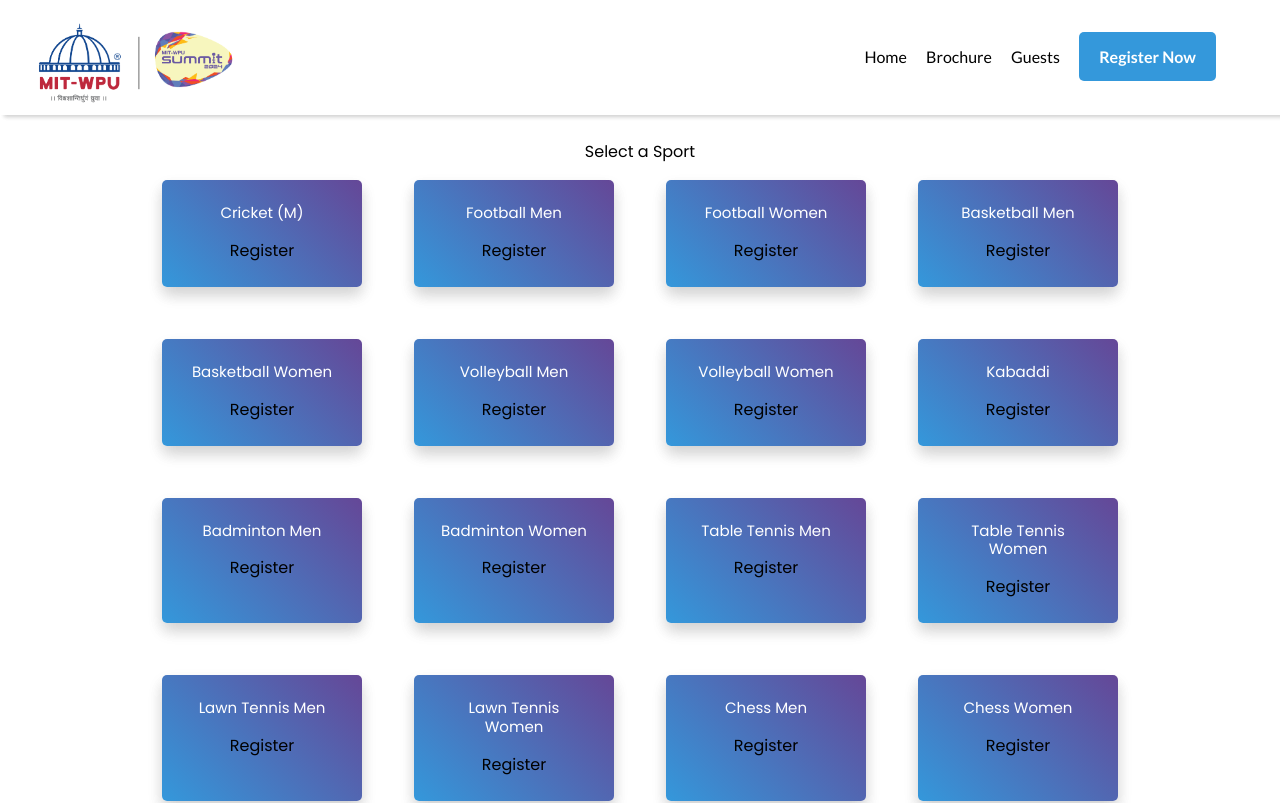
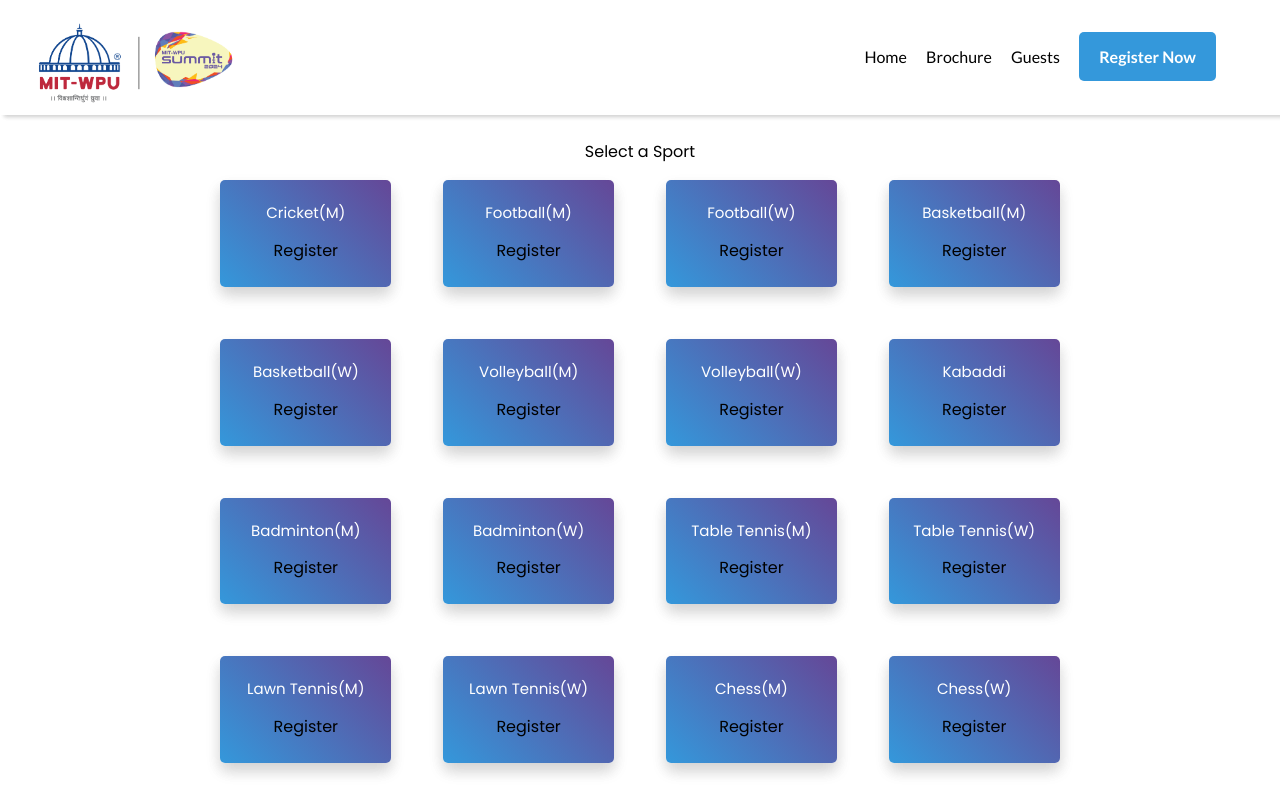
Before and after one commit to yashtekavade/summit-web, a React (Create React App) app in the folder client/: page /890123fasgbavblaadmin in a window 1280 px wide. Shown: the top 803 px of the page. Built offline with nearby package versions, Linux system fonts and the light colour scheme.

Commit message:
fixed no navigation from submit

```diff
--- a/client/package.json
+++ b/client/package.json
@@ -11,7 +11,7 @@
     "react": "^18.2.0",
     "react-countup": "^6.5.0",
     "react-dom": "^18.2.0",
-    "react-router-dom": "^6.20.1",
+    "react-router-dom": "^6.21.1",
     "react-scripts": "5.0.1",
     "react-toastify": "^9.1.3",
     "tailwindcss": "^3.4.0",
--- a/client/src/Components/Form/Form.jsx
+++ b/client/src/Components/Form/Form.jsx
@@ -3,6 +3,7 @@ import axios from "axios";
 import { toast, ToastContainer } from "react-toastify";
 import "react-toastify/dist/ReactToastify.css";
 import "./Form.css";
+import { useNavigate } from "react-router-dom";
 
 const sportsPlayerCount = {
   "Cricket(M)": 16,
@@ -28,6 +29,7 @@ const sportsPlayerCount = {
 };
 
 const Form = (props) => {
+  const navigate = useNavigate();
   const initialFormData = {
     collegeName: "",
     collegeType: "",
@@ -100,6 +102,8 @@ const Form = (props) => {
 
       // Display success toast
       toast.success("Form submitted successfully!");
+
+      navigate("/");
 
       // Add additional logic for handling the response, displaying success message, etc.
     } catch (error) {
--- a/client/src/Components/Sportsaval/Sportsaval.jsx
+++ b/client/src/Components/Sportsaval/Sportsaval.jsx
@@ -1,5 +1,6 @@
 import React, { useState } from "react";
 import { useNavigate } from "react-router-dom";
+import axios from "axios";
 import Navbar from "../Navbar/Navbar.jsx";
 import "./Sportsaval.css";
 
@@ -18,69 +19,79 @@ const SportsCard = ({ title, onSelectSport }) => {
 
 const Sportsaval = () => {
   const [selectedSport, setSelectedSport] = useState(null);
+  const [selectedSportDetails, setSelectedSportDetails] = useState(null);
+  const [loading, setLoading] = useState(false);
+  const [error, setError] = useState(null);
   const navigate = useNavigate();
 
-  const handleSelectSport = (sport) => {
-    setSelectedSport(sport);
-    navigate("/admin/result", { state: { title: sport } });
+  const handleSelectSport = async (sport) => {
+    try {
+      setLoading(true);
+      setError(null);
+
+      // Send a POST request with the selected sport name using Axios
+      const response = await axios.post(
+        "https://kvdwjdqr-4000.inc1.devtunnels.ms/summit/sport-details",
+        { title: sport },
+        {
+          headers: {
+            "Content-Type": "application/json",
+          },
+        }
+      );
+
+      const data = response.data;
+      console.log("Sport details:", data);
+
+      // Set the selected sport details in the state
+      setSelectedSportDetails(data);
+
+      // Navigate to the result page with the selected sport
+      navigate("/admin/result", { state: { title: sport, data } });
+    } catch (error) {
+      console.error("Axios error:", error);
+      setError("Error fetching sport details");
+    } finally {
+      setLoading(false);
+    }
   };
+
   return (
     <div>
       <Navbar />
       <div className="sports-landing-container">
         <h2>Select a Sport</h2>
         <div className="sports-list">
-          <SportsCard onSelectSport={handleSelectSport} title="Cricket (M)" />
-          <SportsCard onSelectSport={handleSelectSport} title="Football Men" />
+          <SportsCard onSelectSport={handleSelectSport} title="Cricket(M)" />
+          <SportsCard onSelectSport={handleSelectSport} title="Football(M)" />
+          <SportsCard onSelectSport={handleSelectSport} title="Football(W)" />
+          <SportsCard onSelectSport={handleSelectSport} title="Basketball(M)" />
+          <SportsCard onSelectSport={handleSelectSport} title="Basketball(W)" />
+          <SportsCard onSelectSport={handleSelectSport} title="Volleyball(M)" />
+          <SportsCard onSelectSport={handleSelectSport} title="Volleyball(W)" />
+          <SportsCard onSelectSport={handleSelectSport} title="Kabaddi" />
+          <SportsCard onSelectSport={handleSelectSport} title="Badminton(M)" />
+          <SportsCard onSelectSport={handleSelectSport} title="Badminton(W)" />
           <SportsCard
             onSelectSport={handleSelectSport}
-            title="Football Women"
+            title="Table Tennis(M)"
           />
           <SportsCard
             onSelectSport={handleSelectSport}
-            title="Basketball Men"
+            title="Table Tennis(W)"
           />
           <SportsCard
             onSelectSport={handleSelectSport}
-            title="Basketball Women"
+            title="Lawn Tennis(M)"
           />
           <SportsCard
             onSelectSport={handleSelectSport}
-            title="Volleyball Men"
+            title="Lawn Tennis(W)"
           />
-          <SportsCard
-            onSelectSport={handleSelectSport}
-            title="Volleyball Women"
-          />
-          <SportsCard onSelectSport={handleSelectSport} title="Kabaddi" />
-          <SportsCard onSelectSport={handleSelectSport} title="Badminton Men" />
-          <SportsCard
-            onSelectSport={handleSelectSport}
-            title="Badminton Women"
-          />
-          <SportsCard
-            onSelectSport={handleSelectSport}
-            title="Table Tennis Men"
-          />
-          <SportsCard
-            onSelectSport={handleSelectSport}
-            title="Table Tennis Women"
-          />
-          <SportsCard
-            onSelectSport={handleSelectSport}
-            title="Lawn Tennis Men"
-          />
-          <SportsCard
-            onSelectSport={handleSelectSport}
-            title="Lawn Tennis Women"
-          />
-          <SportsCard onSelectSport={handleSelectSport} title="Chess Men" />
-          <SportsCard onSelectSport={handleSelectSport} title="Chess Women" />
-          <SportsCard onSelectSport={handleSelectSport} title="Swimming Men" />
-          <SportsCard
-            onSelectSport={handleSelectSport}
-            title="Swimming Women"
-          />
+          <SportsCard onSelectSport={handleSelectSport} title="Chess(M)" />
+          <SportsCard onSelectSport={handleSelectSport} title="Chess(W)" />
+          <SportsCard onSelectSport={handleSelectSport} title="Swimming(M)" />
+          <SportsCard onSelectSport={handleSelectSport} title="Swimming(W)" />
           <SportsCard onSelectSport={handleSelectSport} title="Esports BGMI" />
           <SportsCard
             onSelectSport={handleSelectSport}
--- /dev/null
+++ b/client/src/Components/TeamDetails/TeamDetails.jsx
@@ -0,0 +1,43 @@
+import React from "react";
+
+const TeamDetails = ({ teamData }) => {
+  return (
+    <div>
+      <h2>Team Details</h2>
+      <p>
+        <strong>Accommodation:</strong> {teamData.accommodation}
+      </p>
+      <p>
+        <strong>Captain:</strong> {teamData.captainDetails}
+      </p>
+      <p>
+        <strong>Captain Email:</strong> {teamData.captainMail}
+      </p>
+      {/* Add more fields based on your data */}
+      <h3>Players:</h3>
+      <ul>
+        {Array.from({ length: 16 }, (_, index) => index + 1).map((index) => (
+          <li key={index}>
+            <strong>Name:</strong> {teamData[`playerName${index}`]} |{" "}
+            <strong>Email:</strong> {teamData[`playerEmail${index}`]} |{" "}
+            <strong>Phone:</strong> {teamData[`playerPhone${index}`]}
+          </li>
+        ))}
+      </ul>
+      <h3>College Details:</h3>
+      <p>
+        <strong>College Name:</strong> {teamData.collegeName}
+      </p>
+      <p>
+        <strong>College City:</strong> {teamData.collegeCity}
+      </p>
+      {/* Add more college details based on your data */}
+      <h3>Sports Confirmation:</h3>
+      <p>
+        <strong>Sports Confirm:</strong> {teamData.sportsConfirm}
+      </p>
+    </div>
+  );
+};
+
+export default TeamDetails;
--- a/client/src/pages/Admin.js
+++ b/client/src/pages/Admin.js
@@ -1,35 +1,16 @@
 import React, { useState } from "react";
 import Sportsaval from "../Components/Sportsaval/Sportsaval";
+import TeamDetails from "../Components/TeamDetails/TeamDetails"; // Import the TeamDetails component
 import "./Admin.css";
 
 const Admin = () => {
   const [selectedSportDetails, setSelectedSportDetails] = useState(null);
 
-  const handleSportSelection = async (selectedSport) => {
-    try {
-      // Send a POST request with the selected sport name
-      const response = await fetch(
-        "https://kvdwjdqr-4000.inc1.devtunnels.ms/summit/sport-details",
-        {
-          method: "POST",
-          headers: {
-            "Content-Type": "application/json",
-          },
-          body: JSON.stringify({ title: selectedSport }),
-        }
-      );
+  const handleSportSelection = (selectedSportDetails) => {
+    console.log("Sport details:", selectedSportDetails);
 
-      if (!response.ok) {
-        throw new Error(`HTTP error! Status: ${response.status}`);
-      }
-
-      const data = await response.json();
-      console.log("Sport details:", data);
-
-      setSelectedSportDetails(data);
-    } catch (error) {
-      console.error("Fetch error:", error);
-    }
+    // Set the selected sport details in the state
+    setSelectedSportDetails(selectedSportDetails);
   };
 
   return (
@@ -39,8 +20,8 @@ const Admin = () => {
       {selectedSportDetails && (
         <div>
           <h2>Selected Sport Details</h2>
-          <p>Title: {selectedSportDetails.title}</p>
-          {/* Display other details based on the server response */}
+          {/* Use the TeamDetails component to display the data */}
+          <TeamDetails teamData={selectedSportDetails} />
         </div>
       )}
     </div>
```
Also changed, not shown: 1 other file (tests, documents, lock files or other folders).
